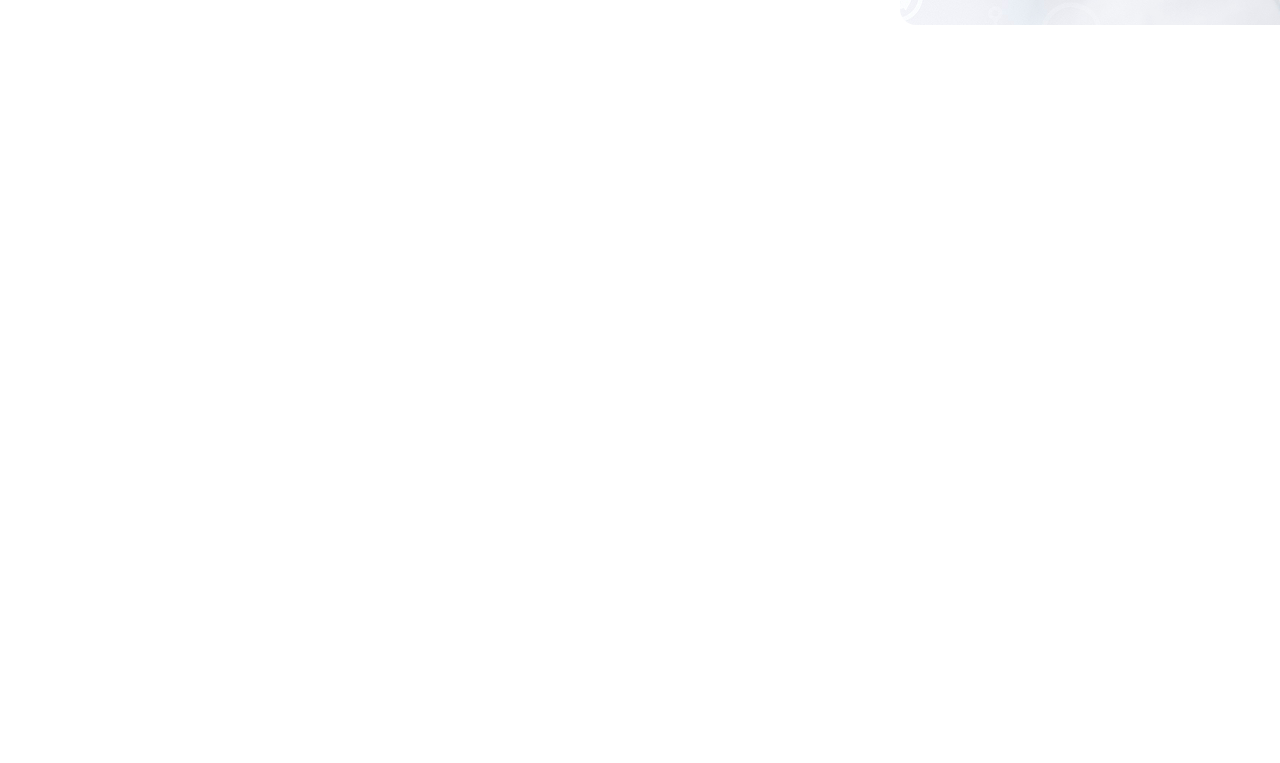
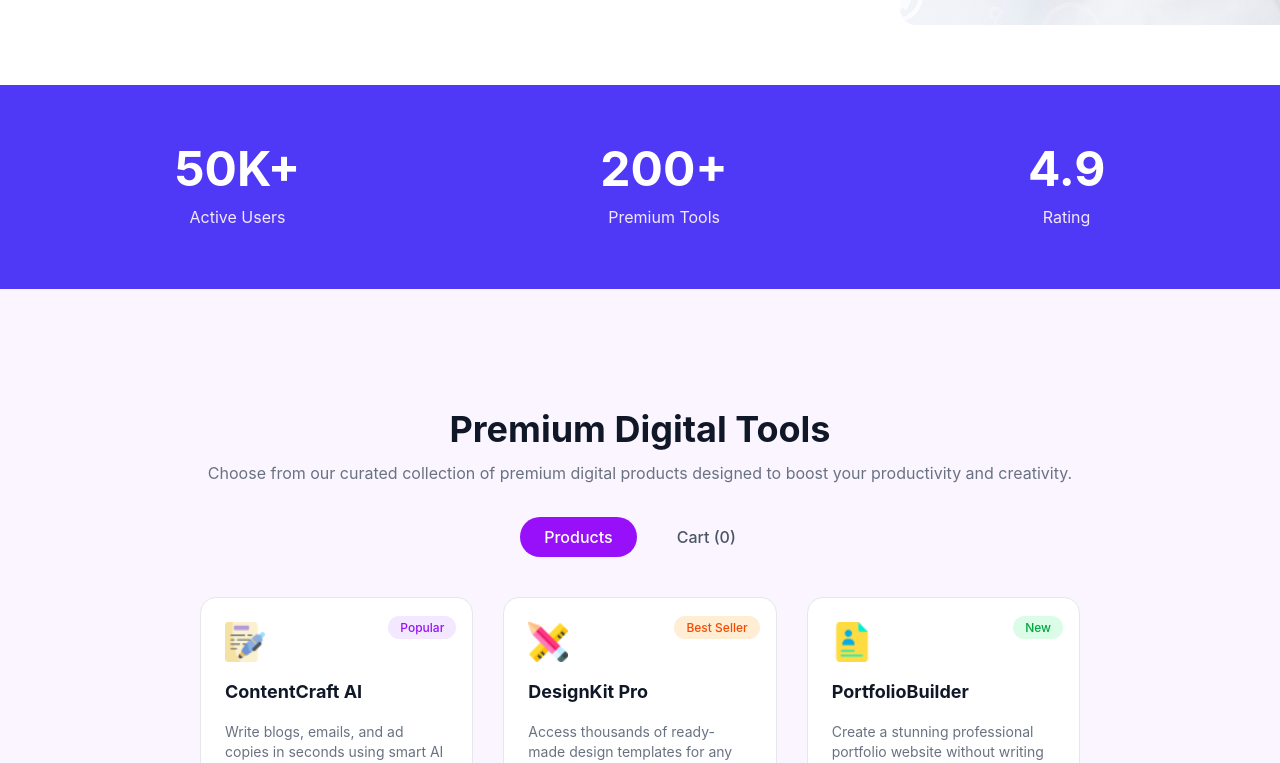
Before and after one commit to CaffeineCodeLab/DigitalTools, a React (Vite) app: page / in a window 1280 px wide. Shown: the part 717-1480 px from the top of the page. Before the commit the page ends 802 px from the top, so only its background shows below. Built offline with nearby package versions, Linux system fonts and the light colour scheme.

Commit message:
modified

```diff
--- a/src/App.jsx
+++ b/src/App.jsx
@@ -1,14 +1,57 @@
 import { useState } from "react";
 import Navbar from "./components/Navbar";
 import Banner from "./components/Banner";
+import Stats from "./components/Stats";
+import ProductSection from "./components/ProductSection";
+import Steps from "./components/Steps";
+import Pricing from "./components/Pricing";
+import Footer from "./components/Footer";
+import CTA from "./components/CTA";
+
 
 function App() {
   const [cartItems, setCartItems] = useState([]);
+  const [lastAddedId, setLastAddedId] = useState(null);
+
+  function handleAddToCart(product) {
+    const alreadyInCart = cartItems.find(function(item) {
+      return item.id === product.id;
+    });
+    if (alreadyInCart) {
+      return;
+    }
+    setCartItems([...cartItems, product]);
+    setLastAddedId(product.id);
+  }
+
+  function handleRemoveFromCart(productId) {
+    const updatedCart = cartItems.filter(function(item) {
+      return item.id !== productId;
+    });
+    setCartItems(updatedCart);
+  }
+
+  function handleCheckout() {
+    setCartItems([]);
+    setLastAddedId(null);
+  }
 
   return (
     <div>
       <Navbar cartCount={cartItems.length} />
       <Banner />
+      <Stats />
+      <ProductSection
+        cartItems={cartItems}
+        onAddToCart={handleAddToCart}
+        onRemoveFromCart={handleRemoveFromCart}
+        onCheckout={handleCheckout}
+        lastAddedId={lastAddedId}
+      />
+      <Steps />
+      <Pricing />
+      <CTA />
+      <Footer />
     </div>
   );
 }
--- a/src/components/ProductCard.jsx
+++ b/src/components/ProductCard.jsx
@@ -41,10 +41,10 @@
       {/* Icon */}
       <img src={iconSrc} alt={product.name} className="w-10 h-10 object-contain" />
 
-      {/* Name */}
+
       <h3 className="text-lg font-bold text-gray-900">{product.name}</h3>
 
-      {/* Description */}
+
       <p className="text-gray-500 text-sm">{product.description}</p>
 
       {/* Price */}
--- a/src/components/Stats.jsx
+++ b/src/components/Stats.jsx
@@ -12,7 +12,7 @@
           <p className="text-purple-100 text-base">Active Users</p>
         </div>
 
-        {/* Divider */}
+
         <div className="w-px h-16 bg-purple-300"></div>
 
         {/* Stat 2 */}
@@ -21,7 +21,7 @@
           <p className="text-purple-100 text-base">Premium Tools</p>
         </div>
 
-        {/* Divider */}
+
         <div className="w-px h-16 bg-purple-300"></div>
 
         {/* Stat 3 */}
```
